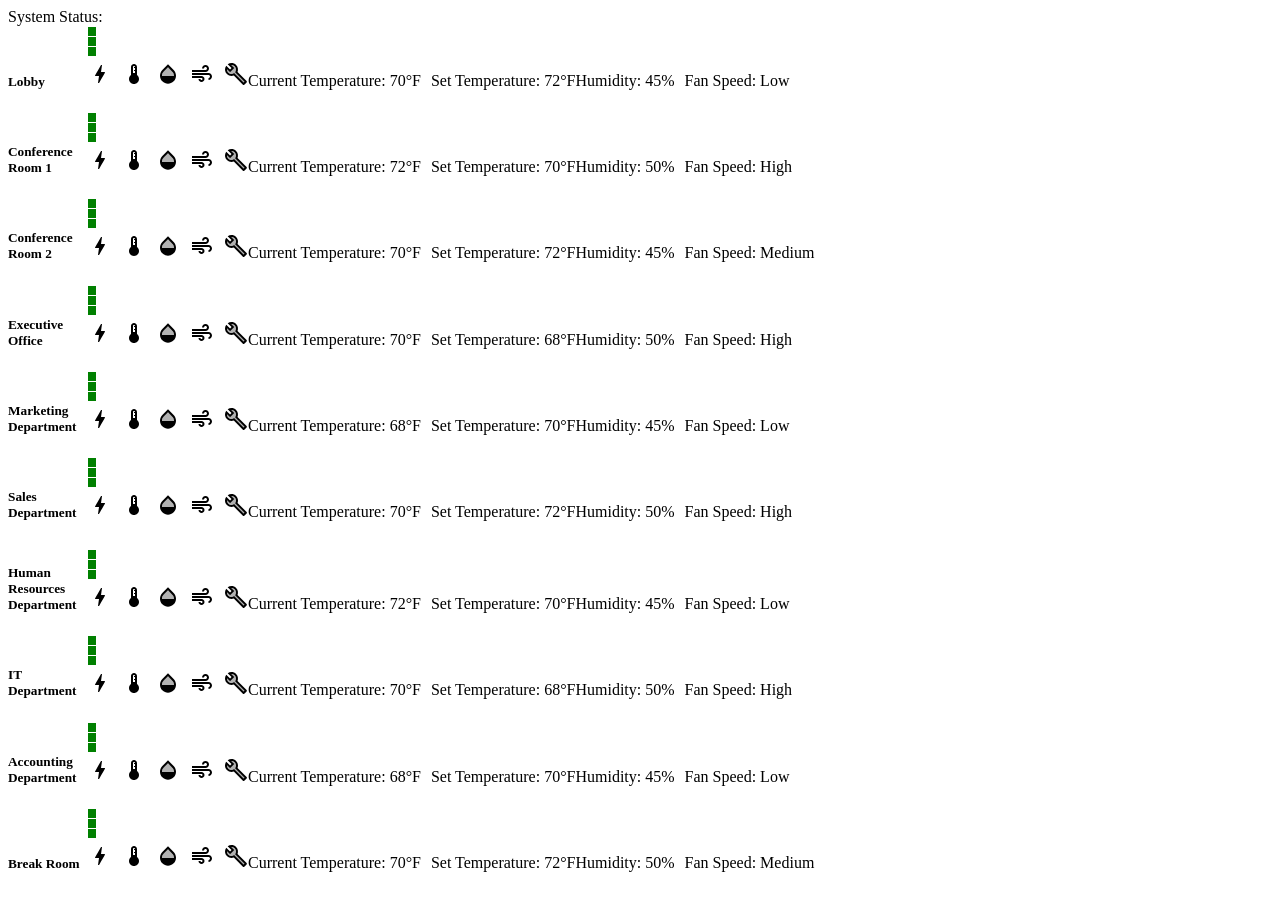
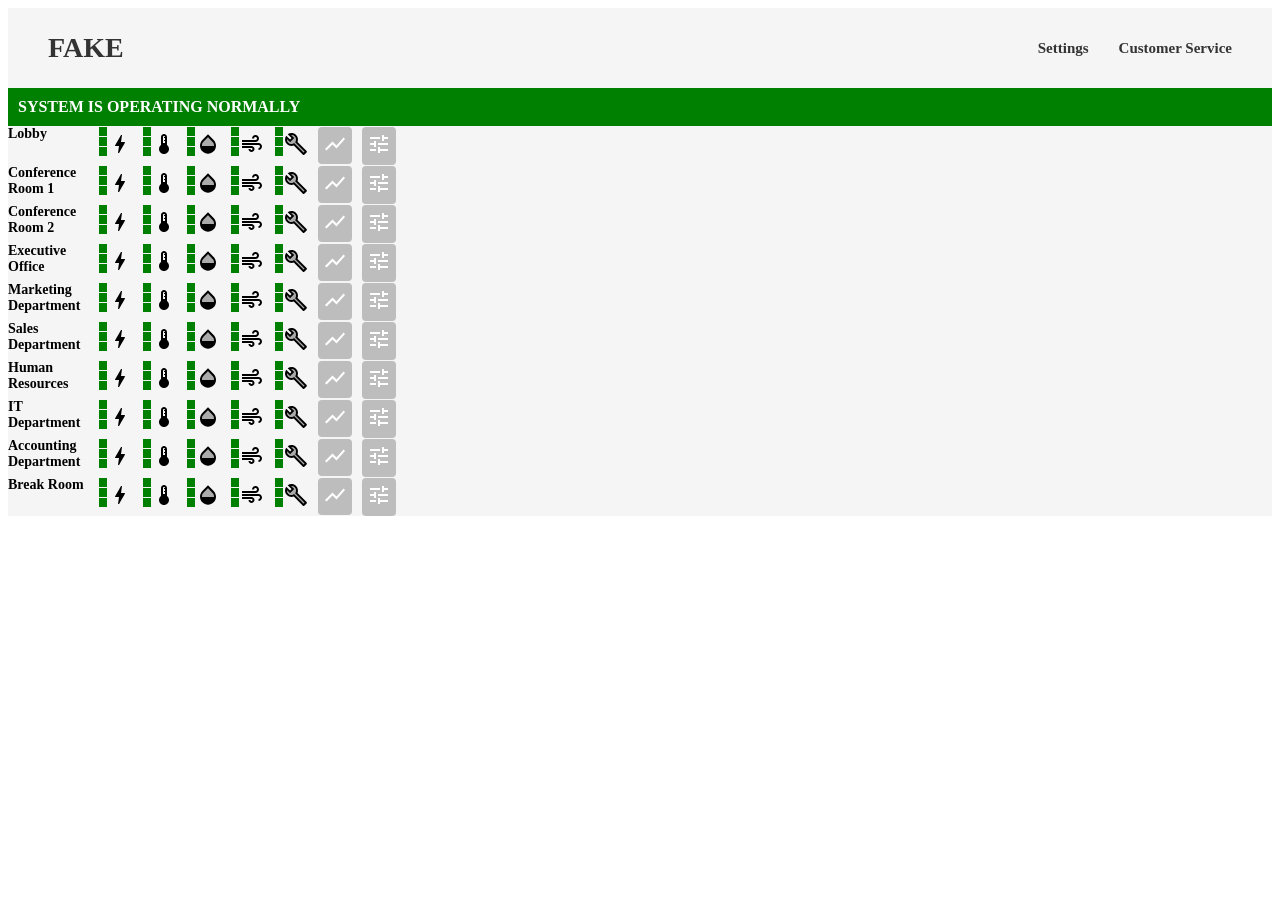
Before and after one commit to JDygard/Frost-Air-and-Kinetic-Energy, a React (Create React App) app in the folder fake/: page / in a window 1280 px wide. After the commit the page ends 800 px from the top, so only its background shows below. Built offline with nearby package versions, Linux system fonts and the light colour scheme.

Commit message:
ZoneView gathering info from Redux store

```diff
--- a/fake/src/components/App.js
+++ b/fake/src/components/App.js
@@ -6,16 +6,24 @@ import Settings from './Settings';
 import { BrowserRouter as Router, Routes, Route } from 'react-router-dom';
 import CustomerService from './CustomerService';
 import Dashboard from './Dashboard';
+import Navbar from './NavBar';
+import ZoneView from './ZoneView';
+import ErrorBoundary from '../utils/ErrorBoundary';
 
 const App = () => {
   return (
+    <ErrorBoundary>
       <Router>
+        <Navbar />
         <Routes>
           <Route path="/" element={<Dashboard />} />
           <Route path="/settings" element={<Settings />} />
           <Route path="/customer-service" element={<CustomerService />} />
+          <Route exact path="/ZoneView/:zoneId" element={<ZoneView />} />
+
         </Routes>
       </Router>
+    </ErrorBoundary>
   );
 };
 
--- a/fake/src/components/Dashboard.js
+++ b/fake/src/components/Dashboard.js
@@ -1,14 +1,13 @@
 import React from 'react';
 import { connect } from 'react-redux';
+import MasterStatusBar from './MasterStatusBar';
 import ZoneGlanceBar from './ZoneGlanceBar';
 
 const Dashboard = ({ systemStatus, alerts, zones }) => {
     console.log(zones)
   return (
     <div className="dashboard">
-      <div className="dashboard__system-status">
-        System Status: {systemStatus}
-      </div>
+      <MasterStatusBar status="ok" />
       {alerts.length > 0 && (
         <div className="dashboard__alerts">
           Alerts: {alerts.map((alert) => alert.message).join(', ')}
@@ -16,7 +15,7 @@ const Dashboard = ({ systemStatus, alerts, zones }) => {
       )}
       <div className="dashboard__zones">
         {zones.zones.map((zone) => (
-            <ZoneGlanceBar key={zone.id} zone={zone} />
+            <ZoneGlanceBar key={zone.id} zone={zone} zoneId={zone.id} />
         ))}
       </div>
     </div>
--- /dev/null
+++ b/fake/src/components/MasterStatusBar.js
@@ -0,0 +1,40 @@
+import React from 'react';
+
+const MasterStatusBar = ({ status }) => {
+  let color = '';
+  let message = '';
+
+  switch (status) {
+    case 'ok':
+      color = 'green';
+      message = 'System is operating normally';
+      break;
+    case 'warning':
+      color = 'yellow';
+      message = 'Warning: system is experiencing issues';
+      break;
+    case 'error':
+      color = 'red';
+      message = 'Error: system is down';
+      break;
+    default:
+      color = 'grey';
+      message = 'Unknown status';
+  }
+
+  return (
+    <div
+      style={{
+        backgroundColor: color,
+        color: 'white',
+        padding: '10px',
+        fontWeight: 'bold',
+        textTransform: 'uppercase',
+      }}
+    >
+      {message}
+    </div>
+  );
+};
+
+export default MasterStatusBar;
--- a/fake/src/components/NavBar.js
+++ b/fake/src/components/NavBar.js
@@ -1,11 +1,12 @@
 import React from 'react';
 import { NavLink } from 'react-router-dom';
+import '../styles/NavBar.css';
 
 const Navbar = () => {
   return (
     <nav className="navbar">
       <div className="navbar__logo">
-        <NavLink to="/">My App</NavLink>
+        <NavLink to="/">FAKE</NavLink>
       </div>
       <div className="navbar__links">
         <NavLink to="/Settings" activeClassName="active">Settings</NavLink>
--- a/fake/src/components/StatusIndicator.js
+++ b/fake/src/components/StatusIndicator.js
@@ -24,8 +24,7 @@ const StatusIndicator = ({ level }) => {
   } else if (level === 'high') {
     blocks.push(greenBlock, greenBlock, greenBlock);
   }
-  console.log(blocks)
-  return <div>{blocks}</div>;
+  return <div style={{ marginRight:"1px", marginLeft:"1px", display:"inline-block"}}>{blocks}</div>;
 };
 
 export default StatusIndicator;
--- a/fake/src/components/ZoneGlanceBar.js
+++ b/fake/src/components/ZoneGlanceBar.js
@@ -1,40 +1,61 @@
-import React from 'react';
+import React, { useState } from 'react';
 import { connect } from 'react-redux';
 import StatusIndicator from './StatusIndicator';
-
-// Icons import
 import BoltTwoToneIcon from '@mui/icons-material/BoltTwoTone';
 import OpacityTwoToneIcon from '@mui/icons-material/OpacityTwoTone';
 import BuildTwoToneIcon from '@mui/icons-material/BuildTwoTone';
 import AirTwoToneIcon from '@mui/icons-material/AirTwoTone';
 import ThermostatTwoToneIcon from '@mui/icons-material/ThermostatTwoTone';
+import ShowChartTwoToneIcon from '@mui/icons-material/ShowChartTwoTone';
+import TuneTwoToneIcon from '@mui/icons-material/TuneTwoTone';
+import { Link } from 'react-router-dom';
+import '../styles/ZoneGlanceBar.css';
 
-const ZoneGlanceBar = ({ zone, humidity, fanSpeed, temperature }) => {
+const ZoneGlanceBar = ({ zoneId, zone, humidity, fanSpeed, temperature }) => {
+  const [showChart, setShowChart] = useState(false);
+
+  const handleShowChart = () => {
+    setShowChart(!showChart);
+  };
+
   return (
     <div className="zone">
-      <h5 style={{ display: 'inline-block', width: "80px", wordWrap: true }}>{zone.name}</h5>
-      <div style={{ display: 'inline-block' }}>
-        <StatusIndicator level="high" style={{ display: "inline-block"}} />
-        <BoltTwoToneIcon style={{ display: 'inline-block' }} />
-        <ThermostatTwoToneIcon style={{ display: 'inline-block', marginLeft: '10px' }} />
-        <OpacityTwoToneIcon style={{ display: 'inline-block', marginLeft: '10px' }} />
-        <AirTwoToneIcon style={{ display: 'inline-block', marginLeft: '10px' }} />
-        <BuildTwoToneIcon style={{ display: 'inline-block', marginLeft: '10px' }} />
-        <p style={{ display: 'inline-block' }}>Current Temperature: {temperature}°F</p>
-        <p style={{ display: 'inline-block', marginLeft: '10px' }}>Set Temperature: {zone.setTemperature}°F</p>
-        <p style={{ display: 'inline-block' }}>Humidity: {humidity}%</p>
-        <p style={{ display: 'inline-block', marginLeft: '10px' }}>Fan Speed: {fanSpeed}</p>
-      </div>
+      <h5 className="zone__name">{zone.name}</h5>
+      <span className="zone__icons">
+        <StatusIndicator level="high" className="zone__status-indicator" />
+        <BoltTwoToneIcon className="zone__icon" />
+        <StatusIndicator level="high" className="zone__status-indicator" />
+        <ThermostatTwoToneIcon className="zone__icon" />
+        <StatusIndicator level="high" className="zone__status-indicator" />
+        <OpacityTwoToneIcon className="zone__icon" />
+        <StatusIndicator level="high" className="zone__status-indicator" />
+        <AirTwoToneIcon className="zone__icon" />
+        <StatusIndicator level="high" className="zone__status-indicator" />
+        <BuildTwoToneIcon className="zone__icon" />
+        <button className="zone__button" onClick={handleShowChart}><ShowChartTwoToneIcon /></button>
+
+        <Link
+          to={`/ZoneView/${zoneId}`}
+          className="zone__button"
+        >
+          <TuneTwoToneIcon />
+        </Link>
+
+        {/* Render chart if showChart is true */}
+        {showChart && <p>Chart goes here</p>}
+      </span>
     </div>
   );
 };
 
 const mapStateToProps = (state, ownProps) => {
-  const zoneState = state.zones.zones.find((zone) => zone.id === ownProps.zone.id);
+  const zoneId = ownProps.zoneId;
+  const zoneState = state.zones.zones.find((zone) => zone.id === zoneId);
   return {
+    zone: zoneState,
     humidity: zoneState.humidity,
     fanSpeed: zoneState.fanSpeed,
-    temperature: zoneState.currentTemperature
+    temperature: zoneState.currentTemperature,
   };
 };
 
--- /dev/null
+++ b/fake/src/components/ZoneView.js
@@ -0,0 +1,31 @@
+import React from 'react';
+import { useParams } from 'react-router-dom';
+import { connect } from 'react-redux';
+
+const ZoneView = ({ zone }) => {
+  const { zoneId } = useParams();
+    console.log(zone)
+  if (!zone) {
+    return <div>Zone not found</div>;
+  }
+
+  const zoneInfo = zone[zoneId]; // use zoneId to get zone-specific information
+  return (
+    <div className="zone-view">
+      <h2>{zoneInfo.name}</h2>
+      <p>Current temperature: {zoneInfo.currentTemperature}°F</p>
+      <p>Set temperature: {zoneInfo.setTemperature}°F</p>
+      <p>Humidity: {zoneInfo.humidity}%</p>
+      <p>Fan speed: {zoneInfo.fanSpeed}</p>
+    </div>
+  );
+};
+
+const mapStateToProps = (state) => {
+  const { zones } = state.zones; // get zone state from redux store
+  return {
+    zone: zones,
+  };
+};
+
+export default connect(mapStateToProps)(ZoneView);
--- a/fake/src/reducers/index.js
+++ b/fake/src/reducers/index.js
@@ -53,7 +53,7 @@ const initialState = {
     },
     {
       id: 7,
-      name: 'Human Resources Department',
+      name: 'Human Resources',
       setTemperature: 70,
       currentTemperature: 72,
       humidity: 45,
--- /dev/null
+++ b/fake/src/styles/NavBar.css
@@ -0,0 +1,35 @@
+.navbar {
+    display: flex;
+    justify-content: space-between;
+    align-items: center;
+    height: 80px;
+    background-color: #F5F5F5;
+    padding: 0 40px;
+  }
+
+  .navbar__logo a {
+    font-size: 28px;
+    font-weight: bold;
+    color: #333;
+    text-decoration: none;
+  }
+
+  .navbar__logo a:hover {
+    color: #000;
+  }
+
+  .navbar__links a {
+    font-size: 15px;
+    font-weight: bold;
+    color: #333;
+    text-decoration: none;
+    margin-left: 30px;
+  }
+
+  .navbar__links a:hover {
+    color: #000;
+  }
+
+  .active {
+    color: #000;
+  }
--- /dev/null
+++ b/fake/src/styles/ZoneGlanceBar.css
@@ -0,0 +1,50 @@
+.zone {
+    display: flex;
+    align-items: center;
+    background-color: #F5F5F5;
+  }
+
+  .zone__name {
+    display: inline-block;
+    width: 80px;
+    word-wrap: normal;
+    margin-top: 0px;
+    margin-bottom: 0px;
+    margin-right: 10px;
+    font-size: 14px;
+    font-weight: bold;
+    align-self: flex-start;
+  }
+
+  .zone__icons {
+    display: inline-block;
+    font-size: 16px;
+  }
+
+  .zone__status-indicator {
+    display: inline-block;
+    margin-right: 10px;
+    height: 16px;
+    width: 16px;
+  }
+
+  .zone__icon {
+    display: inline-block;
+    margin-right: 10px;
+    font-size: 24px;
+  }
+
+  .zone__button {
+    display: inline-block;
+    padding: 5px;
+    background-color: #bdbdbd;
+    color: white;
+    border: none;
+    border-radius: 4px;
+    cursor: pointer;
+    margin-right: 10px;
+  }
+
+  .zone__button:hover {
+    background-color: #005CCE;
+  }
--- /dev/null
+++ b/fake/src/utils/ErrorBoundary.js
@@ -0,0 +1,31 @@
+import React, { Component } from 'react';
+
+class ErrorBoundary extends Component {
+  constructor(props) {
+    super(props);
+    this.state = { hasError: false };
+  }
+
+  static getDerivedStateFromError(error) {
+    return { hasError: true };
+  }
+
+  componentDidCatch(error, errorInfo) {
+    console.error('Error caught by ErrorBoundary:', error, errorInfo);
+  }
+
+  render() {
+    if (this.state.hasError) {
+      return (
+        <div>
+          <h2>Oops! Something went wrong.</h2>
+          <p>Please try again later.</p>
+        </div>
+      );
+    }
+
+    return this.props.children;
+  }
+}
+
+export default ErrorBoundary;
```
Lines whose indentation alone changed are shown as unchanged.
